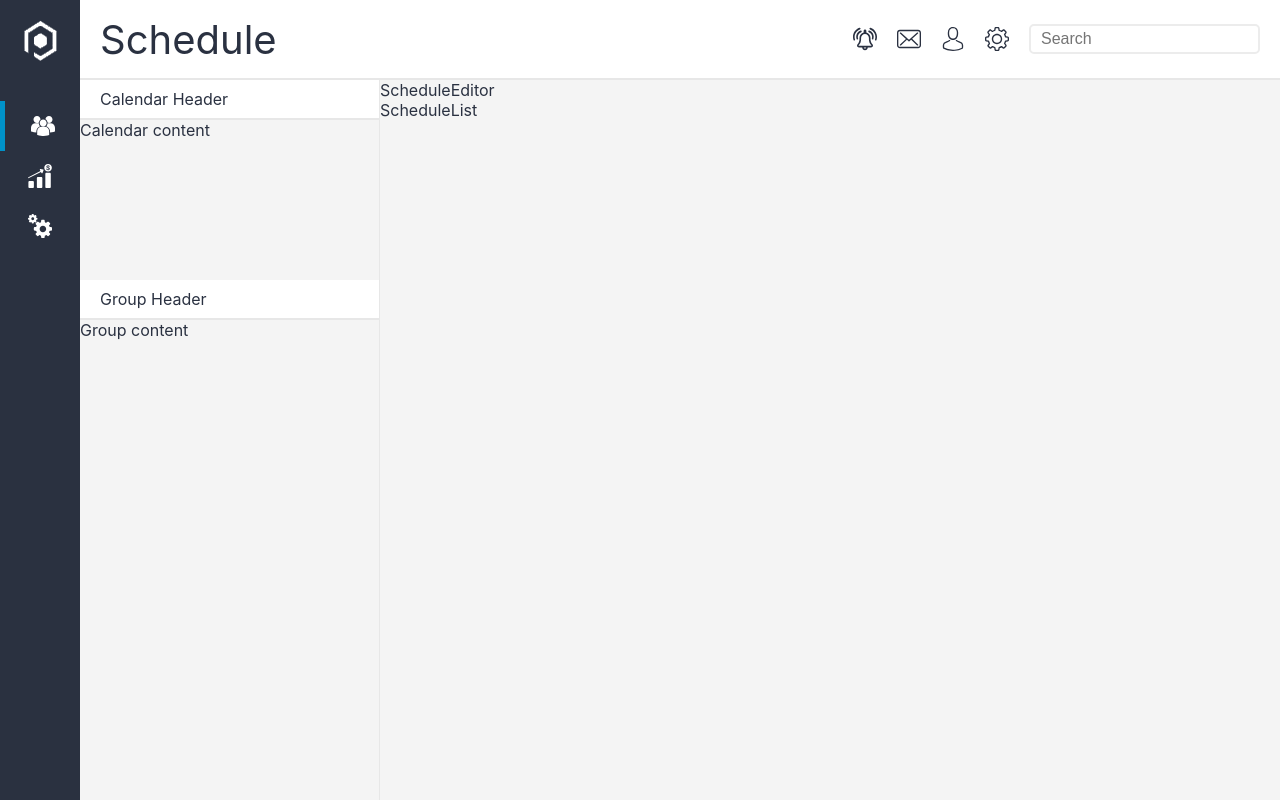
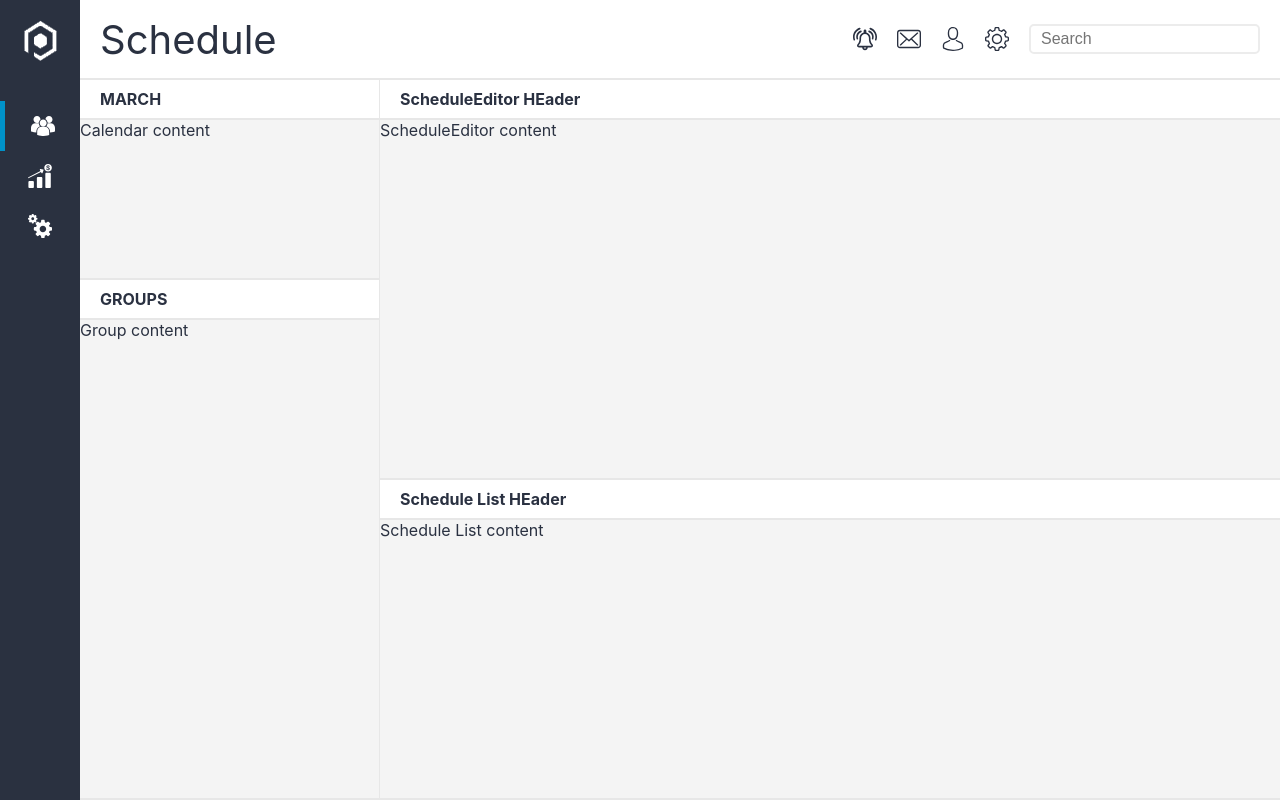
Before and after one commit to claudiogaraycochea/schedule, a React (Create React App) app: page / in a window 1280 px wide. Built offline with nearby package versions, Linux system fonts and the light colour scheme.

Commit message:
Schedule font

```diff
--- a/src/App.css
+++ b/src/App.css
@@ -449,11 +449,13 @@ h1, h2, h3, h4 {
 	justify-content: space-between;
 	height: 40px;
 	padding: 0 20px;
-	border-bottom: 2px solid #e7e7e7;
+  border-bottom: 2px solid #e7e7e7;
+  font-weight: bold;
 }
 
 .module-box .content {
   flex: auto;
+  border-bottom: 2px solid #e7e7e7;
 }
 
 [class^="icon-"],
--- a/src/components/calendarSelector/CalendarSelector.js
+++ b/src/components/calendarSelector/CalendarSelector.js
@@ -7,7 +7,7 @@ class CalendarSelector extends Component {
       <div className="calendar-selector">
         <div className="module-box">
           <div className="header">
-            Calendar Header
+            MARCH
           </div>
           <div className="content">
             Calendar content
--- a/src/components/groupSelector/GroupSelector.css
+++ b/src/components/groupSelector/GroupSelector.css
@@ -1,3 +1,4 @@
 .group-selector {
 	flex: auto;
+    display: flex;
 }
--- a/src/components/groupSelector/GroupSelector.js
+++ b/src/components/groupSelector/GroupSelector.js
@@ -7,7 +7,7 @@ class GroupSelector extends Component {
       <div className="group-selector">
         <div className="module-box">
           <div className="header">
-            Group Header
+            GROUPS
           </div>
           <div className="content">
             Group content
--- a/src/components/schedule/Schedule.css
+++ b/src/components/schedule/Schedule.css
@@ -11,4 +11,6 @@
 
 .schedule-content {
 	flex: auto;
+	display: flex;
+	flex-direction: column;
 }
--- /dev/null
+++ b/src/components/scheduleEditor/ScheduleEditor.css
@@ -0,0 +1,5 @@
+.schedule-editor {
+	display: flex;
+	flex: auto;
+	min-height: 400px;
+}
--- a/src/components/scheduleEditor/ScheduleEditor.js
+++ b/src/components/scheduleEditor/ScheduleEditor.js
@@ -1,10 +1,18 @@
 import React, { Component } from 'react';
+import './ScheduleEditor.css';
 
 class ScheduleEditor extends Component {
   render() {
     return (
-      <div>
-        ScheduleEditor
+      <div className="schedule-editor">
+        <div className="module-box">
+          <div className="header">
+            ScheduleEditor HEader
+          </div>
+          <div className="content">
+            ScheduleEditor content
+          </div>
+        </div>
       </div>
     );
   }
--- /dev/null
+++ b/src/components/scheduleList/ScheduleList.css
@@ -0,0 +1,4 @@
+.schedule-list {
+	display: flex;
+	flex: auto;
+}
--- a/src/components/scheduleList/ScheduleList.js
+++ b/src/components/scheduleList/ScheduleList.js
@@ -1,10 +1,18 @@
 import React, { Component } from 'react';
+import './ScheduleList.css';
 
 class ScheduleList extends Component {
   render() {
     return (
-      <div>
-        ScheduleList
+      <div className="schedule-list">
+        <div className="module-box">
+          <div className="header">
+            Schedule List HEader
+          </div>
+          <div className="content">
+            Schedule List content
+          </div>
+        </div>
       </div>
     );
   }
```
